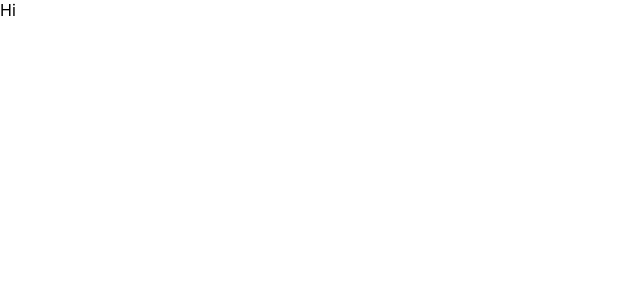
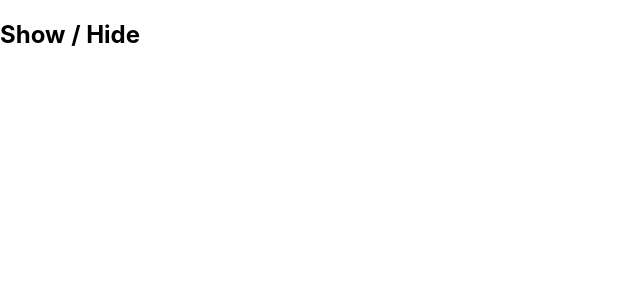
Before and after one commit to aStarrrrr/useEffect-React, a React (Create React App) app: page / in a window 1280 px wide. Shown: the top 300 px of the page, without its empty margins (0-640 px from the left). Built offline with nearby package versions, Linux system fonts and the light colour scheme.

Commit message:
mounting and unmounting

```diff
--- a/src/App.js
+++ b/src/App.js
@@ -1,10 +1,14 @@
 import logo from './logo.svg';
 import './App.css';
+import Counter from './Counter';
+import { useState } from 'react';
 
 function App() {
+  const [state,setState] = useState(false)
   return (
     <div>
-      Hi
+      <h2 onClick={()=>setState(!state)}>Show / Hide</h2>
+      { state && <Counter /> }
     </div>
   );
 }
--- /dev/null
+++ b/src/Counter.js
@@ -0,0 +1,11 @@
+import React from 'react'
+
+function Counter() {
+  return (
+    <div>
+      <h1>Hellow iam a component !</h1>
+    </div>
+  )
+}
+
+export default Counter
```
